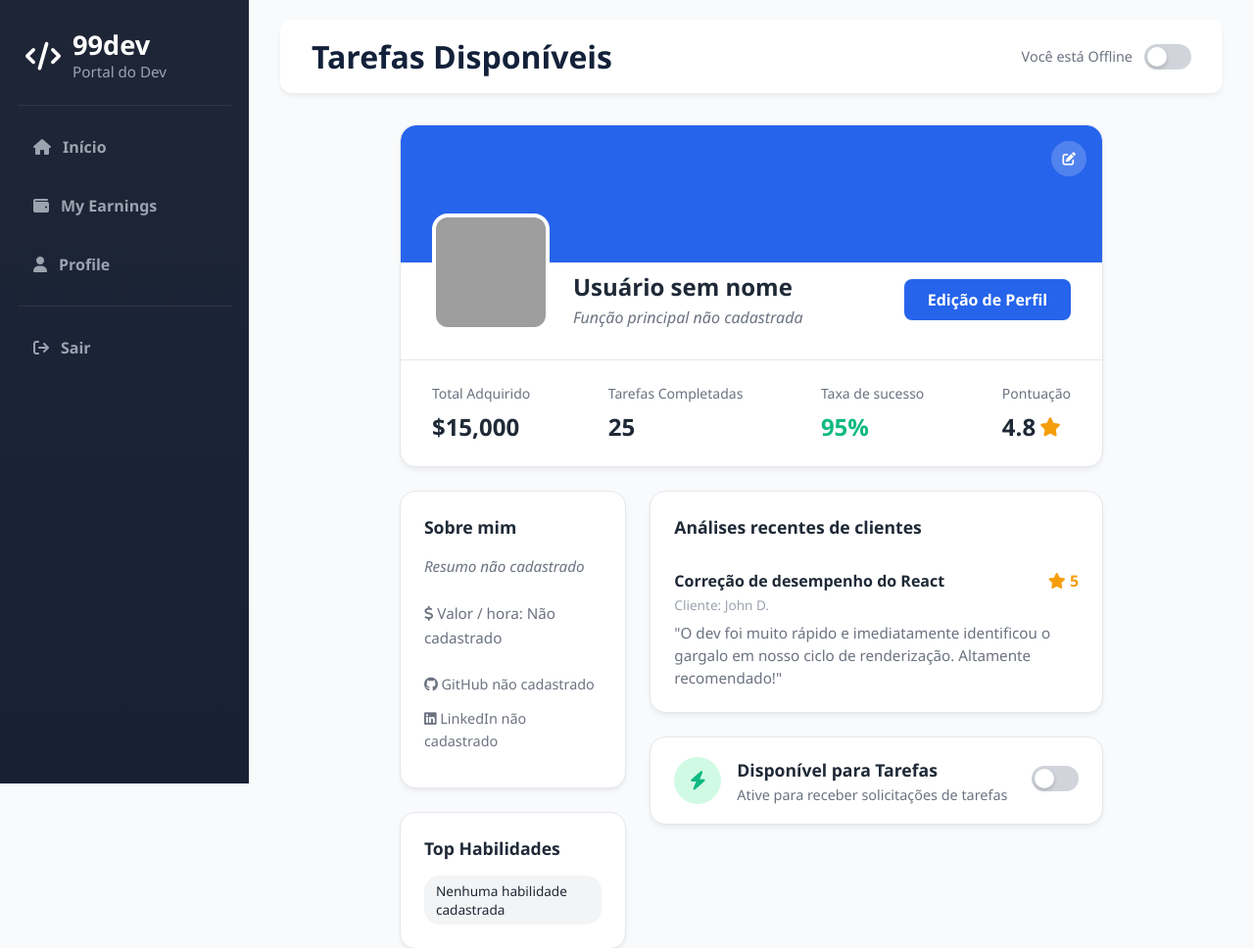
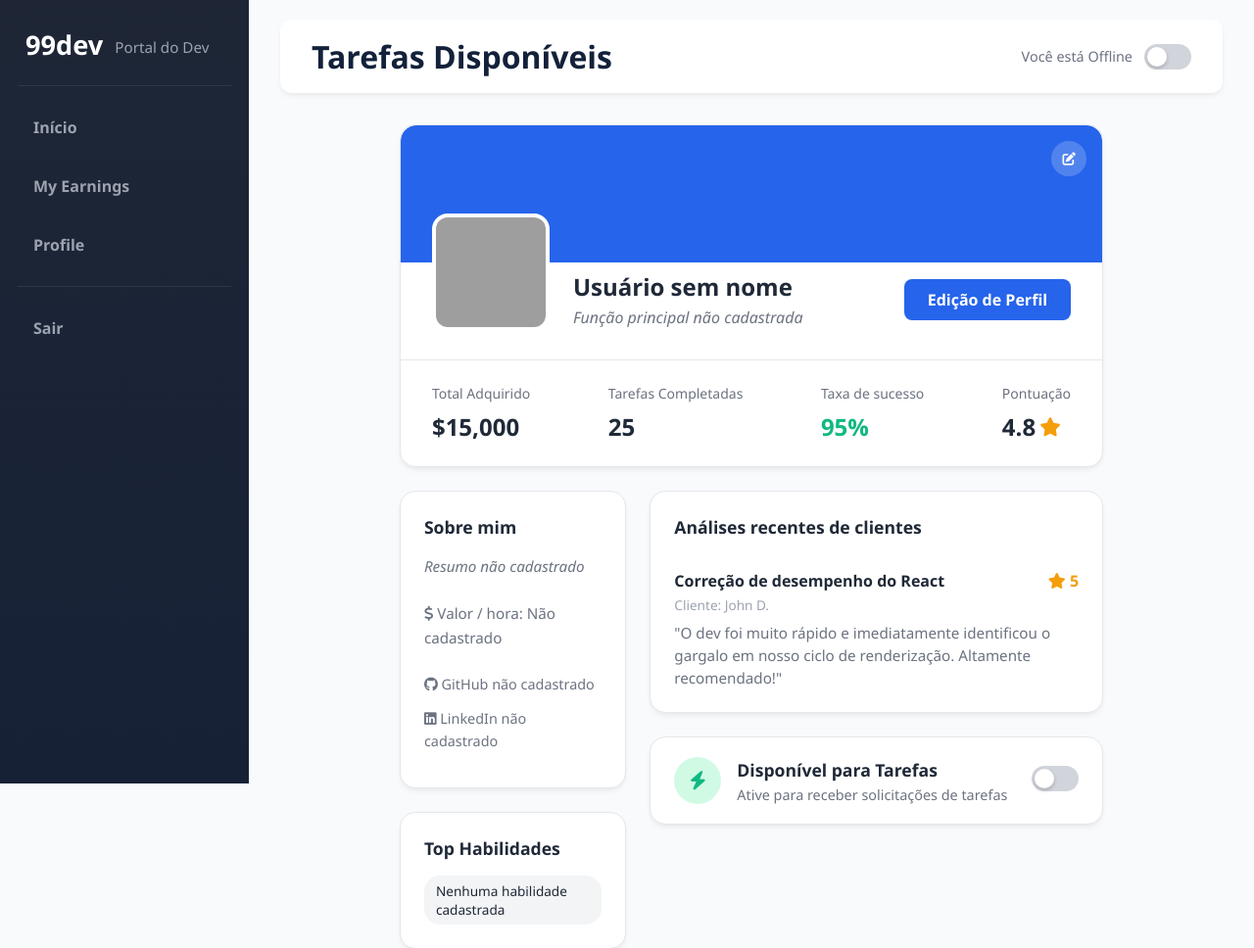
Before and after one commit to TheoNogueiraVirginio/99dev, a Flask app: page /perfil-dev in a window 1280 px wide. Shown: the top 968 px of the page at 98% size. Run offline with Flask 3, Linux system fonts and the light colour scheme; a user stored in the database is signed in; data comes from the database, SQL or seed files in the repository; some libraries are stand-ins or nearby versions; grey boxes are pictures that could not be loaded.

Commit message:
refactor(perfil) ajustado condição de perfil

```diff
--- a/templates/basePerfil.html
+++ b/templates/basePerfil.html
@@ -7,7 +7,6 @@
     <title>{% block title %}99Dev{% endblock %}</title>
 
     <link rel="stylesheet" href="https://cdnjs.cloudflare.com/ajax/libs/font-awesome/6.5.1/css/all.min.css">
-
     <link rel="stylesheet" href="{{ url_for('static', filename='css/basePerfil.css') }}">
 
     {% block head_css %}{% endblock %}
@@ -26,33 +25,44 @@
         <label for="menu-toggle" class="menu-close" aria-label="Fechar menu">×</label>
 
         <div class="logo">
-            <i class="fa-solid fa-code"></i>
-            <div>
             <h1>99dev</h1>
             <p>
-                    {% if usuario and usuario.cargo == 'cliente' %}
+                {% if session.get('tipo_usuario') == 'cliente' %}
                     Portal do Cliente
                 {% else %}
                     Portal do Dev
                 {% endif %}
             </p>
         </div>
-        </div>
 
         <hr>
 
         <nav>
             <ul>
-                {% if usuario and usuario.cargo == 'cliente' %}
-                    <li><a href="/dashboard"><i class="fa-solid fa-house"></i> Dashboard</a></li>
-                    <li><a href="/MeusProjetos"><i class="fa-solid fa-folder-open"></i> Meus Projetos</a></li>
-                    <li><a href="/carteira"><i class="fa-solid fa-wallet"></i> Carteira</a></li>
-                    <li><a href="/suporte"><i class="fa-solid fa-headset"></i> Suporte</a></li>
+                {% if session.get('tipo_usuario') == 'cliente' %}
+                    <li>
+                        <a href="/dashboard">Dashboard</a>
+                    </li>
+                    <li>
+                        <a href="/MeusProjetos">Meus Projetos</a>
+                    </li>
+                    <li>
+                        <a href="/carteira">Carteira</a>
+                    </li>
+                    <li>
+                        <a href="/suporte">Suporte</a>
+                    </li>
 
                 {% else %}
-                    <li><a href="#"><i class="fa-solid fa-house"></i> Início</a></li>
-                    <li><a href="#"><i class="fa-solid fa-wallet"></i> My Earnings</a></li>
-                    <li><a href="/perfil-dev"><i class="fa-solid fa-user"></i> Profile</a></li>
+                    <li>
+                        <a href="/DashboardDev">Início</a>
+                    </li>
+                    <li>
+                        <a href="#">My Earnings</a>
+                    </li>
+                    <li>
+                        <a href="/perfil-dev">Profile</a>
+                    </li>
                 {% endif %}
             </ul>
         </nav>
@@ -60,7 +70,7 @@
         <hr>
 
         <div class="user-info">
-            <a href="/logout"><i class="fa-solid fa-arrow-right-from-bracket"></i> Sair</a>
+            <a href="/logout">Sair</a>
         </div>
     </aside>
 
```
Lines whose indentation alone changed are shown as unchanged.
